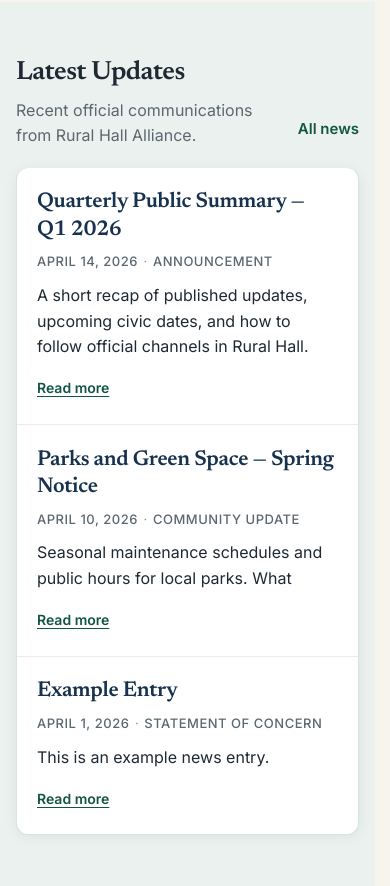
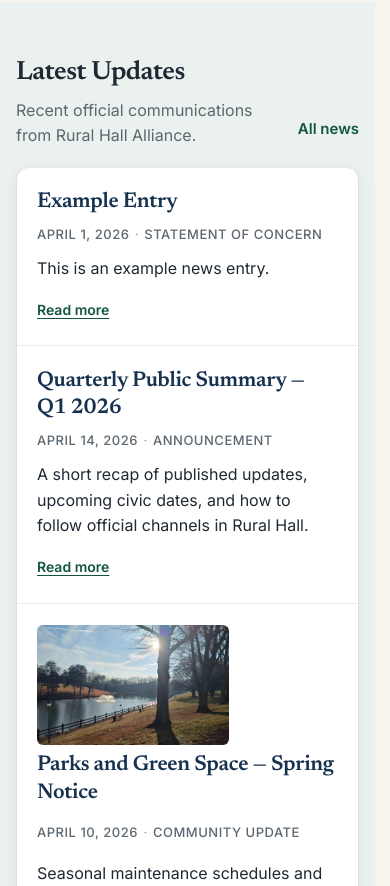
Before and after one commit to whittenluke/ruralhallalliance, a Next.js app: page / in a window 390 px wide. Shown: the part 1378-2264 px from the top of the page. Built offline with nearby package versions, Linux system fonts and the light colour scheme.

Commit message:
fixed featured images on news

```diff
--- a/app/globals.css
+++ b/app/globals.css
@@ -1193,6 +1193,56 @@
   }
 }
 
+.news-preview--has-thumb {
+  display: grid;
+  grid-template-columns: minmax(6.25rem, 9rem) 1fr;
+  column-gap: 1.15rem;
+  row-gap: 0.45rem;
+}
+
+.news-preview--has-thumb .news-preview-thumb-link {
+  grid-column: 1;
+  grid-row: 1 / -1;
+  align-self: start;
+  display: block;
+  border-radius: 6px;
+  overflow: hidden;
+  line-height: 0;
+}
+
+.news-preview--has-thumb .news-preview-thumb {
+  width: 100%;
+  aspect-ratio: 16 / 10;
+  object-fit: cover;
+  vertical-align: middle;
+}
+
+.news-preview--has-thumb .news-preview-title,
+.news-preview--has-thumb .news-preview-meta,
+.news-preview--has-thumb .news-preview-summary,
+.news-preview--has-thumb .news-preview-cta {
+  grid-column: 2;
+}
+
+@media (max-width: 480px) {
+  .news-preview--has-thumb {
+    grid-template-columns: 1fr;
+  }
+
+  .news-preview--has-thumb .news-preview-thumb-link {
+    grid-column: 1;
+    grid-row: auto;
+    max-width: 12rem;
+  }
+
+  .news-preview--has-thumb .news-preview-title,
+  .news-preview--has-thumb .news-preview-meta,
+  .news-preview--has-thumb .news-preview-summary,
+  .news-preview--has-thumb .news-preview-cta {
+    grid-column: 1;
+  }
+}
+
 .news-preview-title {
   margin: 0 0 0.4rem 0;
   font-family: var(--font-newsreader), Georgia, serif;
@@ -1306,6 +1356,18 @@
   border-bottom: 1px solid var(--color-border);
 }
 
+.news-article-featured {
+  margin: 0 0 1.5rem 0;
+  max-width: 100%;
+}
+
+.news-article-featured img {
+  width: 100%;
+  height: auto;
+  display: block;
+  border-radius: 6px;
+}
+
 .news-article-meta {
   margin: 0.5rem 0 0 0;
   font-family: var(--font-inter), system-ui, sans-serif;
--- a/components/home-latest-updates.tsx
+++ b/components/home-latest-updates.tsx
@@ -1,5 +1,9 @@
 import Link from "next/link";
-import { formatNewsDisplayDate, getLatestNewsEntries } from "@/lib/news";
+import {
+  formatNewsDisplayDate,
+  getLatestNewsEntries,
+  normalizePublicAssetPath
+} from "@/lib/news";
 
 export function HomeLatestUpdates() {
   const entries = getLatestNewsEntries(3);
@@ -30,7 +34,20 @@
               const displayDate = formatNewsDisplayDate(e.date);
               return (
                 <li key={e.slug} className="news-archive-row">
-                  <article className="news-preview">
+                  <article
+                    className={`news-preview${e.featured_image ? " news-preview--has-thumb" : ""}`}
+                  >
+                    {e.featured_image ? (
+                      <Link href={href} className="news-preview-thumb-link" tabIndex={-1} aria-hidden>
+                        <img
+                          src={normalizePublicAssetPath(e.featured_image)}
+                          alt=""
+                          className="news-preview-thumb"
+                          loading="lazy"
+                          decoding="async"
+                        />
+                      </Link>
+                    ) : null}
                     <h3 className="news-preview-title">
                       <Link href={href}>{e.title}</Link>
                     </h3>
--- a/lib/news.ts
+++ b/lib/news.ts
@@ -1,5 +1,6 @@
 import fs from "node:fs";
 import path from "node:path";
+import matter from "gray-matter";
 
 export interface NewsEntryMeta {
   title: string;
@@ -7,25 +8,18 @@
   date: string;
   category: string;
   summary: string;
+  /** Public URL path from Decap `public_folder`, e.g. `/uploads/photo.webp` */
+  featured_image?: string;
 }
 
 const newsDir = path.join(process.cwd(), "content", "news");
 
-function parseFrontmatter(fileContent: string): { data: Record<string, any>; body: string } {
-  if (!fileContent.startsWith("---")) return { data: {}, body: fileContent };
-  const end = fileContent.indexOf("---", 3);
-  const head = fileContent.slice(3, end).trim();
-  const body = fileContent.slice(end + 3).trim();
-  const data: Record<string, any> = {};
-  head.split("\n").forEach((line) => {
-    const idx = line.indexOf(":");
-    if (idx > -1) {
-      const key = line.slice(0, idx).trim();
-      const val = line.slice(idx + 1).trim();
-      data[key] = val.replace(/^"|"$/g, "");
-    }
-  });
-  return { data, body };
+/** Ensures paths from CMS resolve under `public/`. */
+export function normalizePublicAssetPath(urlOrPath: string): string {
+  const s = urlOrPath.trim();
+  if (!s) return "";
+  if (s.startsWith("http://") || s.startsWith("https://")) return s;
+  return s.startsWith("/") ? s : `/${s}`;
 }
 
 export function getAllNewsEntries(): Array<NewsEntryMeta & { body: string }> {
@@ -34,15 +28,24 @@
   }
   const files = fs.readdirSync(newsDir).filter((f) => f.endsWith(".md"));
   const entries = files.map((filename) => {
-    const content = fs.readFileSync(path.join(newsDir, filename), "utf8");
-    const { data, body } = parseFrontmatter(content);
+    const raw = fs.readFileSync(path.join(newsDir, filename), "utf8");
+    const { data, content } = matter(raw);
+    const d = data as Record<string, unknown>;
+    const str = (k: string) => (d[k] == null ? "" : String(d[k]).trim());
+    const opt = (k: string) => {
+      const v = d[k];
+      if (v == null) return undefined;
+      const s = String(v).trim();
+      return s || undefined;
+    };
     return {
-      title: String(data.title || ""),
-      slug: String(data.slug || path.basename(filename, ".md")),
-      date: String(data.date || ""),
-      category: String(data.category || ""),
-      summary: String(data.summary || ""),
-      body
+      title: str("title"),
+      slug: str("slug") || path.basename(filename, ".md"),
+      date: str("date"),
+      category: str("category"),
+      summary: str("summary"),
+      featured_image: opt("featured_image"),
+      body: content.trim()
     };
   });
   entries.sort((a, b) => (a.date < b.date ? 1 : -1));
```
Also changed, not shown: app/news/[slug]/page.tsx (+16 -1 lines), app/news/page.tsx (+19 -2 lines).
